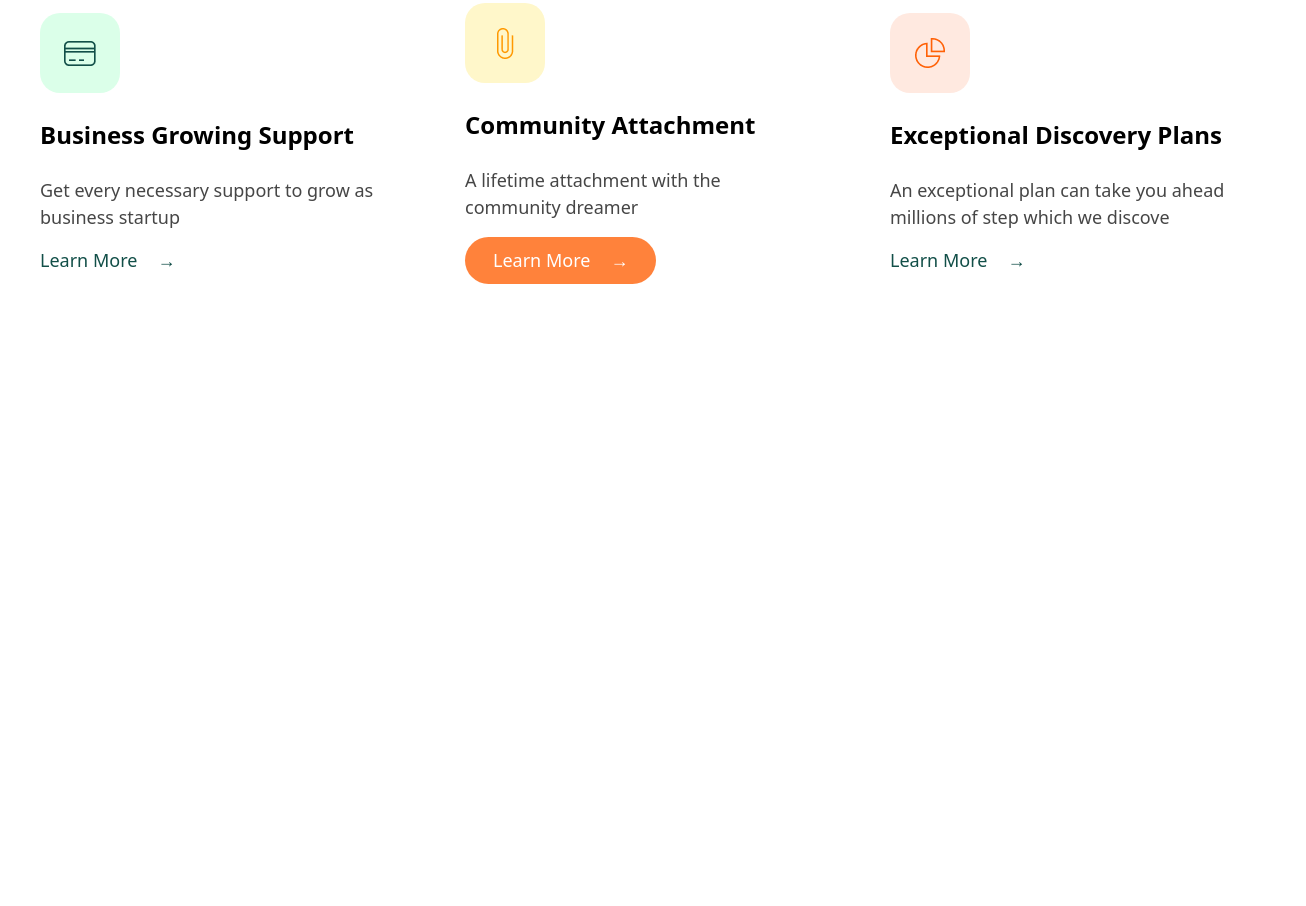
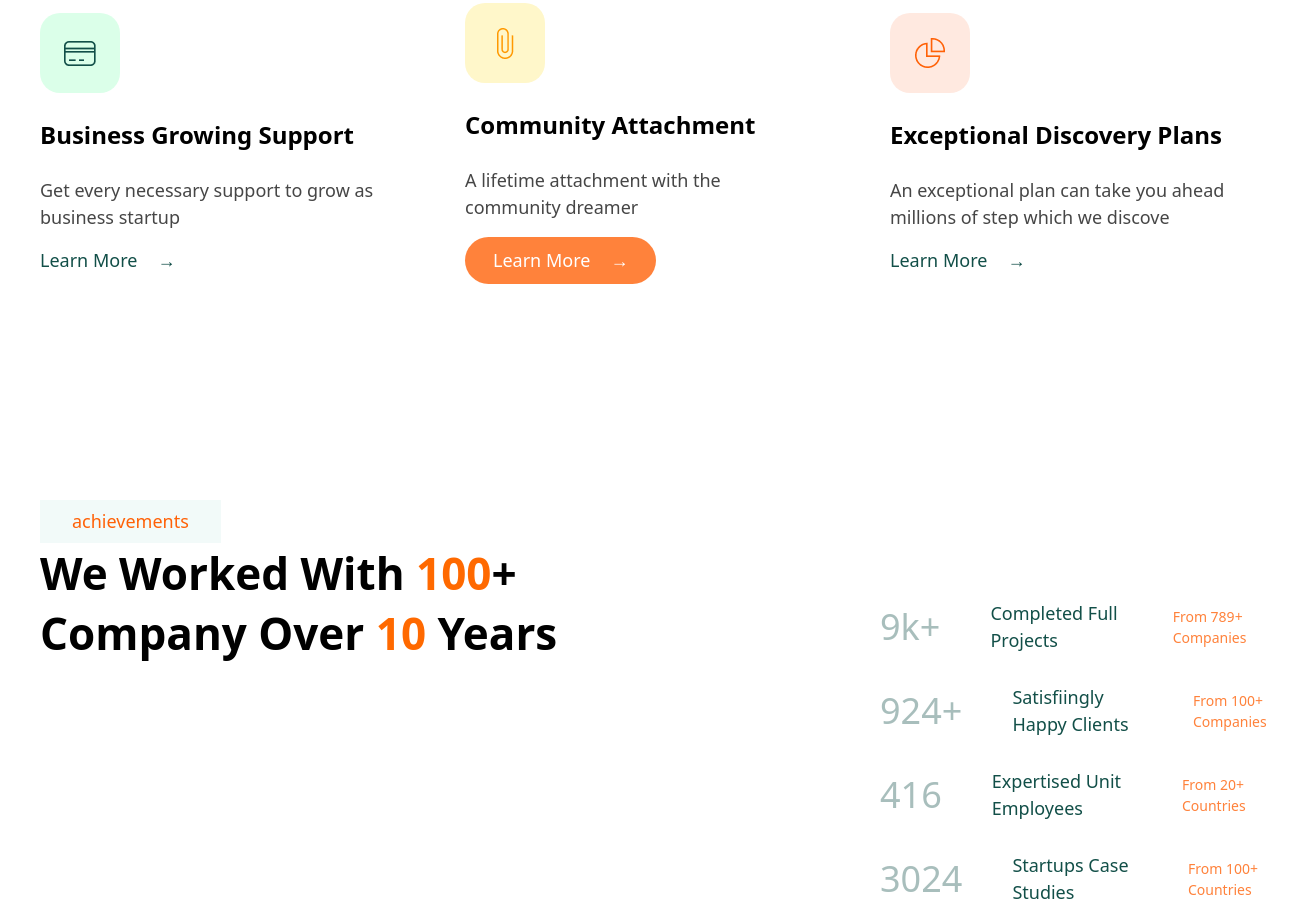
Before and after one commit to Jalilov-dev/Homework-10, a website: page index.html in a window 1280 px wide. Shown: the part 1538-2444 px from the top of the page, 1306 px wide, since content can reach past the window. Before the commit the page ends 1898 px from the top, so only its background shows below. Drawn offline with Linux system fonts and the light colour scheme; files whose address does not match are found by name.

Commit message:
add last

```diff
--- a/index.html
+++ b/index.html
@@ -127,7 +127,8 @@
                 </div>
                 <p class="text-[24px] font-bold py-6">Community Attachment</p>
                 <p class="text-[18px] text-[rgba(70,70,70,1)]">A lifetime attachment with the community dreamer</p>
-                <button class="flex items-center my-4 gap-[20px] text-[18px] text-white bg-[rgba(255,130,59,1)] py-2.5 px-7 rounded-full" >
+                <button
+                    class="flex items-center my-4 gap-[20px] text-[18px] text-white bg-[rgba(255,130,59,1)] py-2.5 px-7 rounded-full">
                     <p>Learn More</p>
                     <p>→</p>
                 </button>
@@ -140,7 +141,8 @@
                     <img src="./img.png/Vector (27).png" alt="">
                 </div>
                 <p class="text-[24px] font-bold py-6">Exceptional Discovery Plans</p>
-                <p class="text-[18px] text-[rgba(70,70,70,1)]">An exceptional plan can take you ahead millions of step which  we discove</p>
+                <p class="text-[18px] text-[rgba(70,70,70,1)]">An exceptional plan can take you ahead millions of step
+                    which we discove</p>
                 <div class="flex items-center my-4 gap-[20px] text-[18px] text-[rgba(18,79,72,1)]">
                     <p>Learn More</p>
                     <p>→</p>
@@ -150,6 +152,55 @@
         </div>
     </section>
 
+
+    <section class="section-4 max-w-300 m-auto relative my-50">
+        <div class="flex justify-between">
+            <div>
+                <button
+                    class="bg-[rgba(242,250,249,1)] text-[rgba(255,97,7,1)] text-[18px] px-8 py-2 rounded-">achievements</button>
+                <h2 class="text-[44px]/15 font-extrabold w-[534px]">We Worked With <span
+                        class="text-orange-500">100</span>+ Company Over <span class="text-orange-500">10</span> Years
+                </h2>
+            </div>
+            <div class="flex flex-col gap-[30px] justify-center items-center absolute top-[100px] left-[70%]">
+
+                <div class="flex gap-[50px] items-center">
+                    <p class="text-[36px] text-[rgba(18,79,72,0.37)]">9k+</p>
+                    <p class="text-[18px] text-[#124F48] w-[146px]">Completed Full
+                        Projects</p>
+                    <p class="text-[14px] text-[#FF823B] ">From 789+ Companies</p>
+                </div>
+
+
+                <div class="flex gap-[50px] items-center">
+                    <p class="text-[36px] text-[rgba(18,79,72,0.37)]">924+</p>
+                    <p class="text-[18px] text-[#124F48] w-[170px]">Satisfiingly Happy
+                        Clients</p>
+                    <p class="text-[14px] text-[#FF823B] ">From 100+ Companies</p>
+                </div>
+
+
+                <div class="flex gap-[50px] items-center">
+                    <p class="text-[36px] text-[rgba(18,79,72,0.37)]">416</p>
+                    <p class="text-[18px] text-[#124F48] w-[146px]">Expertised Unit
+                        Employees</p>
+                    <p class="text-[14px] text-[#FF823B] ">From 20+ Countries</p>
+                </div>
+
+
+                 <div class="flex gap-[50px] items-center">
+                    <p class="text-[36px] text-[rgba(18,79,72,0.37)]">3024</p>
+                    <p class="text-[18px] text-[#124F48] w-[146px]">Startups Case
+Studies</p>
+                    <p class="text-[14px] text-[#FF823B] ">From 100+ Countries</p>
+                </div>
+
+
+
+            </div>
+        </div>
+    </section>
+
 </body>
 
 </html>
```
Also changed, not shown: src/output.css.
